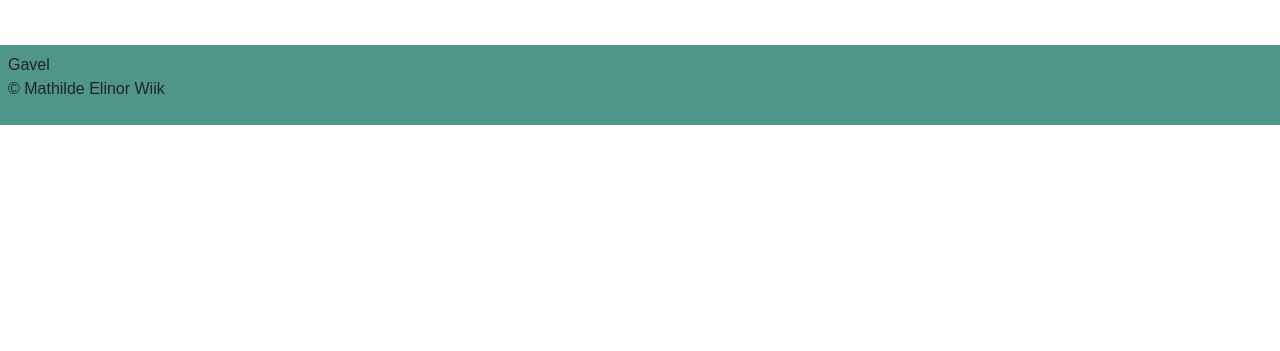
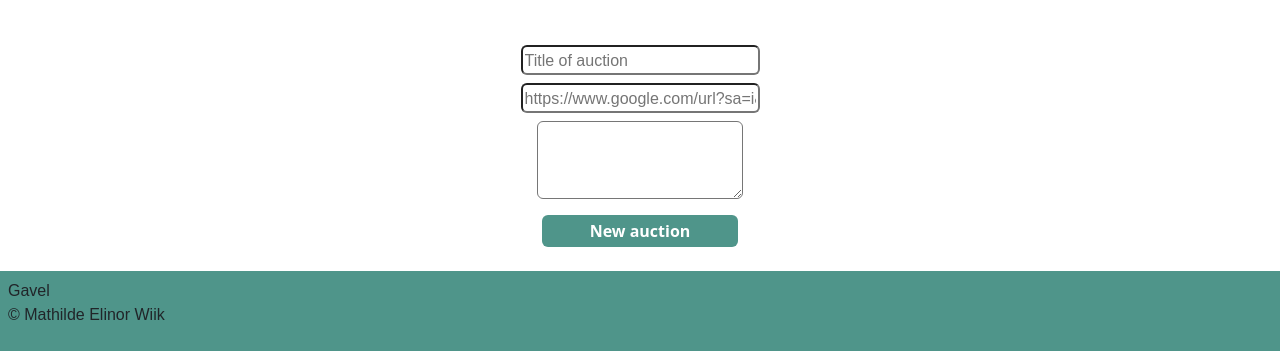
Before and after one commit to mathildeew/semester-project-2, a website: page index.html in a window 1280 px wide. Shown: the part 482-833 px from the top of the page. Before the commit the page ends 800 px from the top, so only its background shows below. Drawn offline with nearby package versions, Linux system fonts and the light colour scheme; a web font is replaced by a local one.

Commit message:
adds new auction form

```diff
--- a/index.html
+++ b/index.html
@@ -41,7 +41,7 @@
       </div> -->
     <main class="d-flex flex-column justify-content-center align-items-center">
       <input
-        class="mt-4 px-2 rounded"
+        class="mt-4 px-1 rounded text-center"
         type="search"
         placeholder="Search..."
         aria-label="Search"
@@ -89,6 +89,34 @@
         </div>
       </div>
     </main>
+
+    <div class="">
+      <form action="" class="d-flex flex-column align-items-center">
+        <input
+          class="mb-2 rounded"
+          type="text"
+          placeholder="Title of auction"
+        />
+        <input
+          class="mb-2 rounded"
+          type="url"
+          placeholder="https://www.google.com/url?sa=i&url=https%3A%2F%2Fwww.wired.co.uk%2Farticle%2Ftably-cat-happy-facial-expression&psig=AOvVaw3lVCtauTALfTQ0Fu30bM_F&ust=1675456749800000&source=images&cd=vfe&ved=0CBAQjRxqFwoTCLDS_vTY9_wCFQAAAAAdAAAAABAI"
+        />
+        <textarea
+          class="mb-3 rounded"
+          type="text"
+          name=""
+          id=""
+          cols="20"
+          rows="3"
+        ></textarea>
+
+        <button class="fw-bolder mb-4 rounded bg-secondary border-0 px-5 py-1">
+          New auction
+        </button>
+      </form>
+    </div>
+
     <footer class="bg-secondary">
       <div class="footerContent py-2">
         <p class="ms-2 mb-0">Gavel</p>
--- a/src/scss/_reboot.scss
+++ b/src/scss/_reboot.scss
@@ -8,7 +8,8 @@ h1 {
 }
 
 p,
-a {
+a,
+::placeholder {
   font-family: "soleil", sans-serif;
 }
 
```
Also changed, not shown: dist/css/styles.css, 1 other file.
